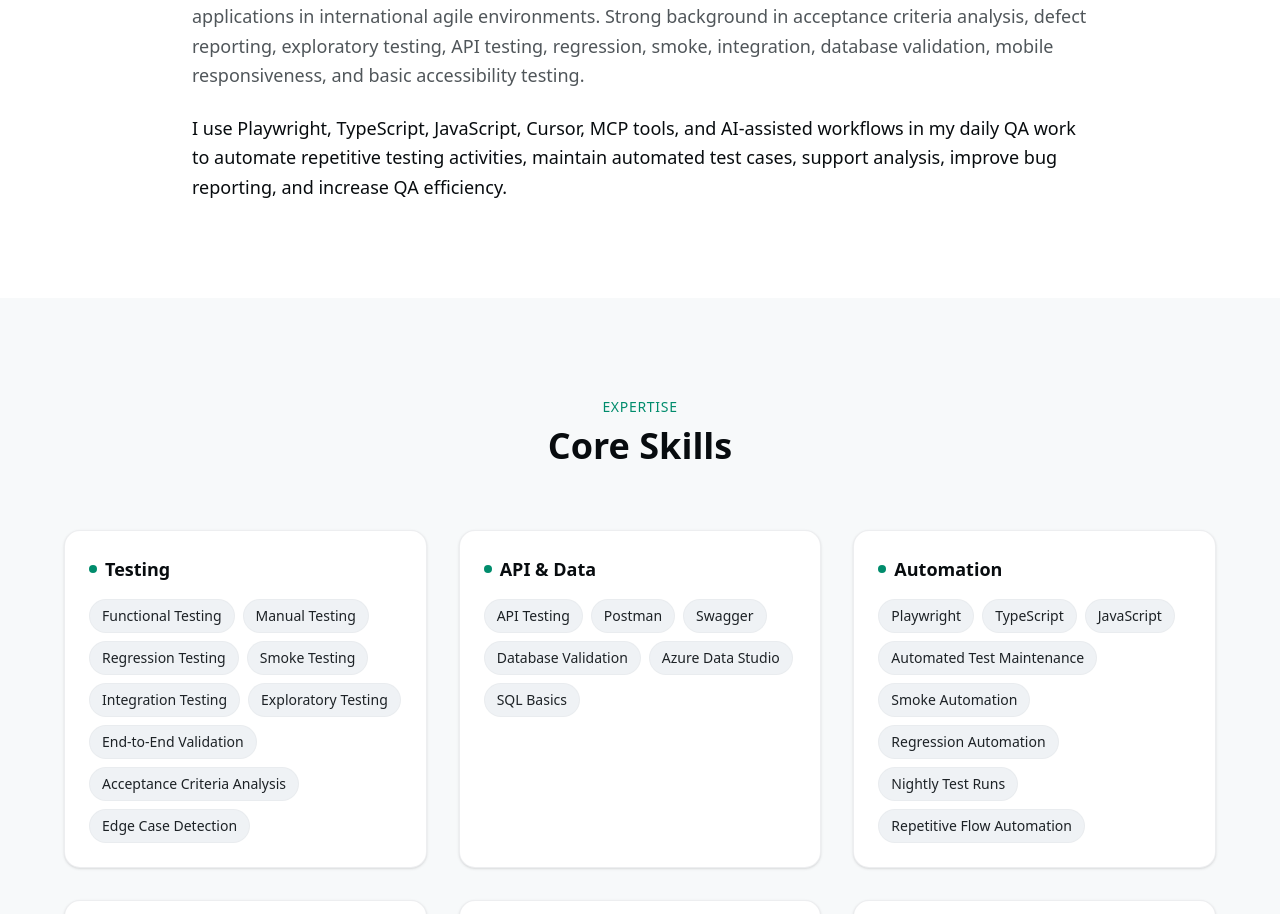
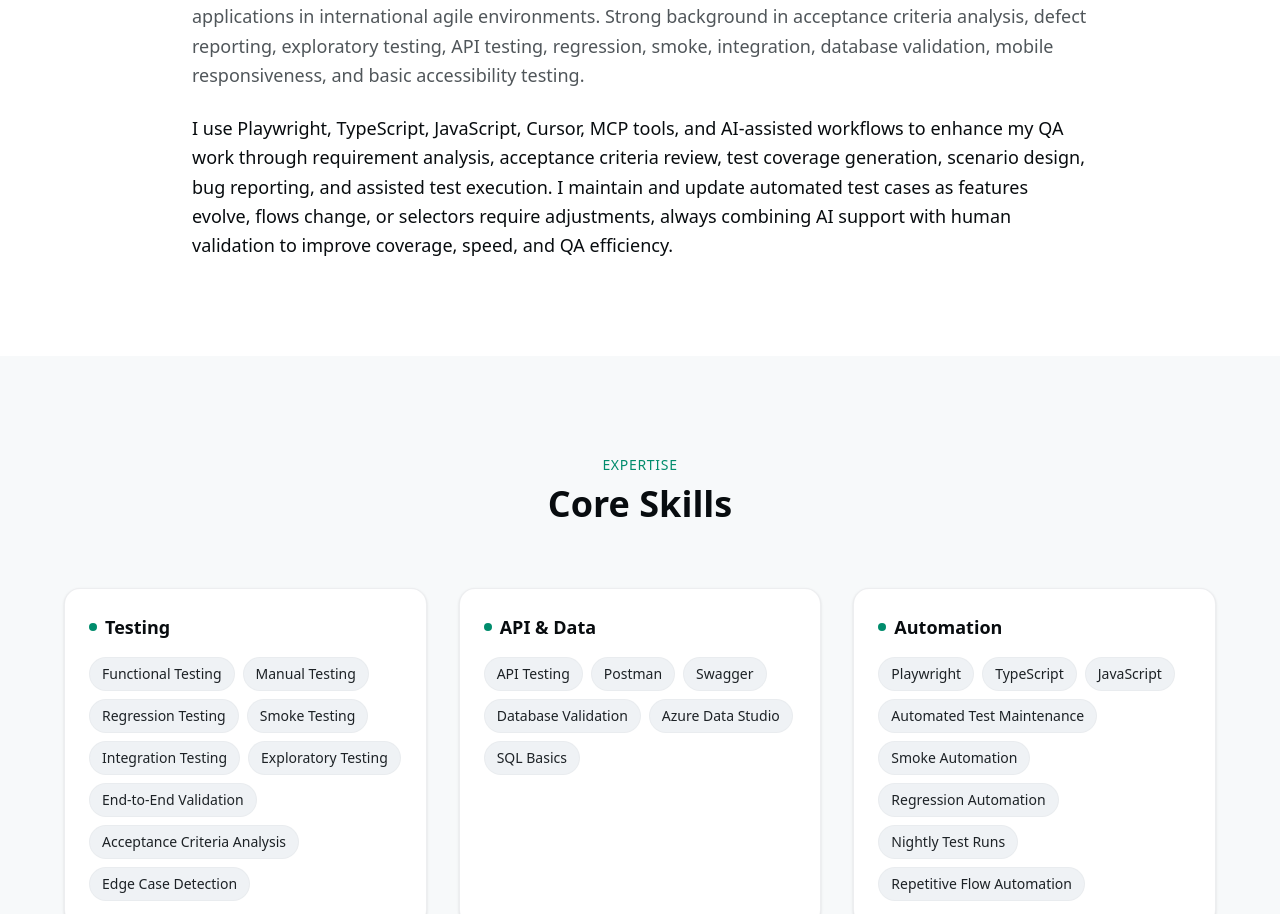
Before and after one commit to Suleidis9510/v0-portfolio-website, a Next.js app: page / in a window 1280 px wide. Shown: the part 1027-1941 px from the top of the page. Built offline with nearby package versions, Linux system fonts and the light colour scheme.

Commit message:
feat: update professional summary with detailed QA lifecycle description\n\nEnhance summary to cover full QA process and AI integration.

```diff
--- a/components/about-section.tsx
+++ b/components/about-section.tsx
@@ -29,7 +29,7 @@ export function AboutSection() {
             QA Functional / QA Automation professional with experience testing web, mobile, Android, iOS, and tablet applications in international agile environments. Strong background in acceptance criteria analysis, defect reporting, exploratory testing, API testing, regression, smoke, integration, database validation, mobile responsiveness, and basic accessibility testing.
           </p>
           <p className="text-foreground font-medium text-pretty">
-            I use Playwright, TypeScript, JavaScript, Cursor, MCP tools, and AI-assisted workflows in my daily QA work to automate repetitive testing activities, maintain automated test cases, support analysis, improve bug reporting, and increase QA efficiency.
+            I use Playwright, TypeScript, JavaScript, Cursor, MCP tools, and AI-assisted workflows to enhance my QA work through requirement analysis, acceptance criteria review, test coverage generation, scenario design, bug reporting, and assisted test execution. I maintain and update automated test cases as features evolve, flows change, or selectors require adjustments, always combining AI support with human validation to improve coverage, speed, and QA efficiency.
           </p>
         </motion.div>
       </div>
```
